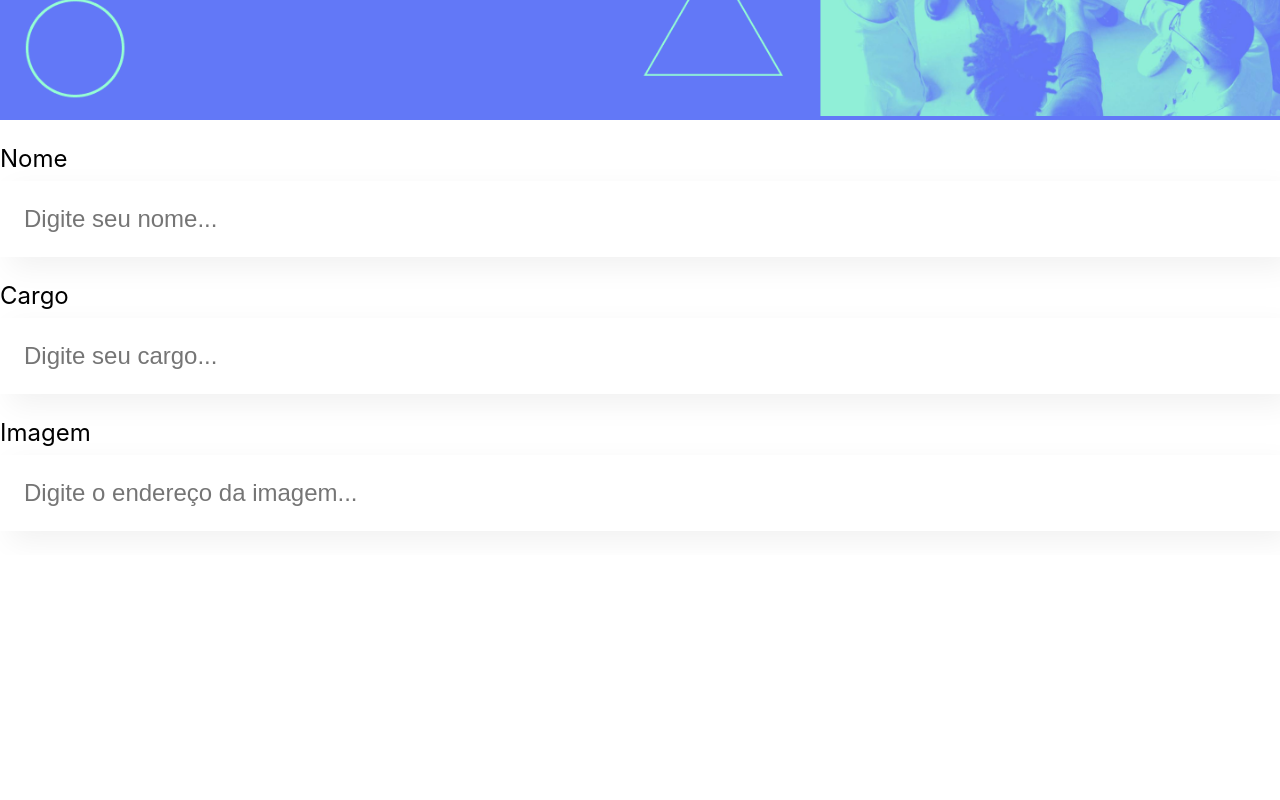
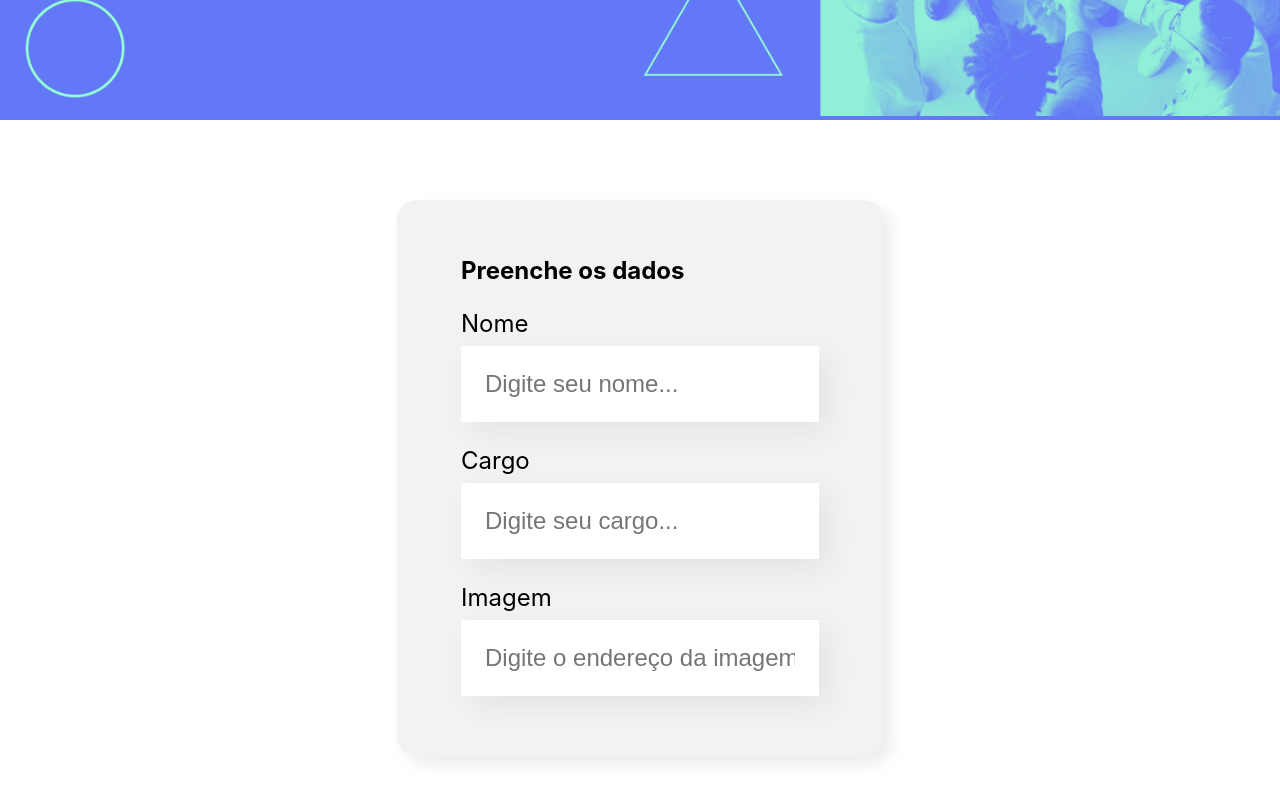
Before and after one commit to Kauasegabinazzi/react-developing-javascript, a React (Create React App) app: page / in a window 1280 px wide. Shown: the part 378-1178 px from the top of the page. Before the commit the page ends 933 px from the top, so only its background shows below. Built offline with nearby package versions, Linux system fonts and the light colour scheme.

Commit message:
7-commit

```diff
--- a/src/App.js
+++ b/src/App.js
@@ -1,13 +1,11 @@
 import Banner from './components/Banner/index';
-import CampText from './components/CampText/CampTex';
+import Formulario from './components/formulario/index';
 
 function App() {
   return (
     <div className="App">
       <Banner />
-      <CampText label="Nome" placeholder="Digite seu nome" />
-      <CampText label="Cargo" placeholder="Digite seu cargo" />
-      <CampText label="Imagem" placeholder="Digite o endereço da imagem" />
+      <Formulario></Formulario>
     </div>
 
   );
--- /dev/null
+++ b/src/components/formulario/formulario.css
@@ -0,0 +1,13 @@
+.formulario {
+    display: flex;
+    justify-content: center;
+    margin: 80px 0;
+}
+
+.teste {
+    max-width: 80%;
+    background-color: #F2F2F2;
+    border-radius: 20px;
+    padding: 36px 64px;
+    box-shadow: 8px 8px 16px rgba(0, 0 ,0, 0.08);
+}
--- /dev/null
+++ b/src/components/formulario/index.js
@@ -0,0 +1,19 @@
+import './formulario.css';
+import CampText from '../CampText/CampTex';
+
+const Formulario = () => {
+    return (
+        <section>
+            <form className='formulario'>
+                <form className='teste'>
+                <h2>Preenche os dados</h2>
+                <CampText label="Nome" placeholder="Digite seu nome" />
+                <CampText label="Cargo" placeholder="Digite seu cargo" />
+                <CampText label="Imagem" placeholder="Digite o endereço da imagem" />
+                </form>
+            </form>
+        </section>
+    )
+}
+
+export default Formulario;
```
